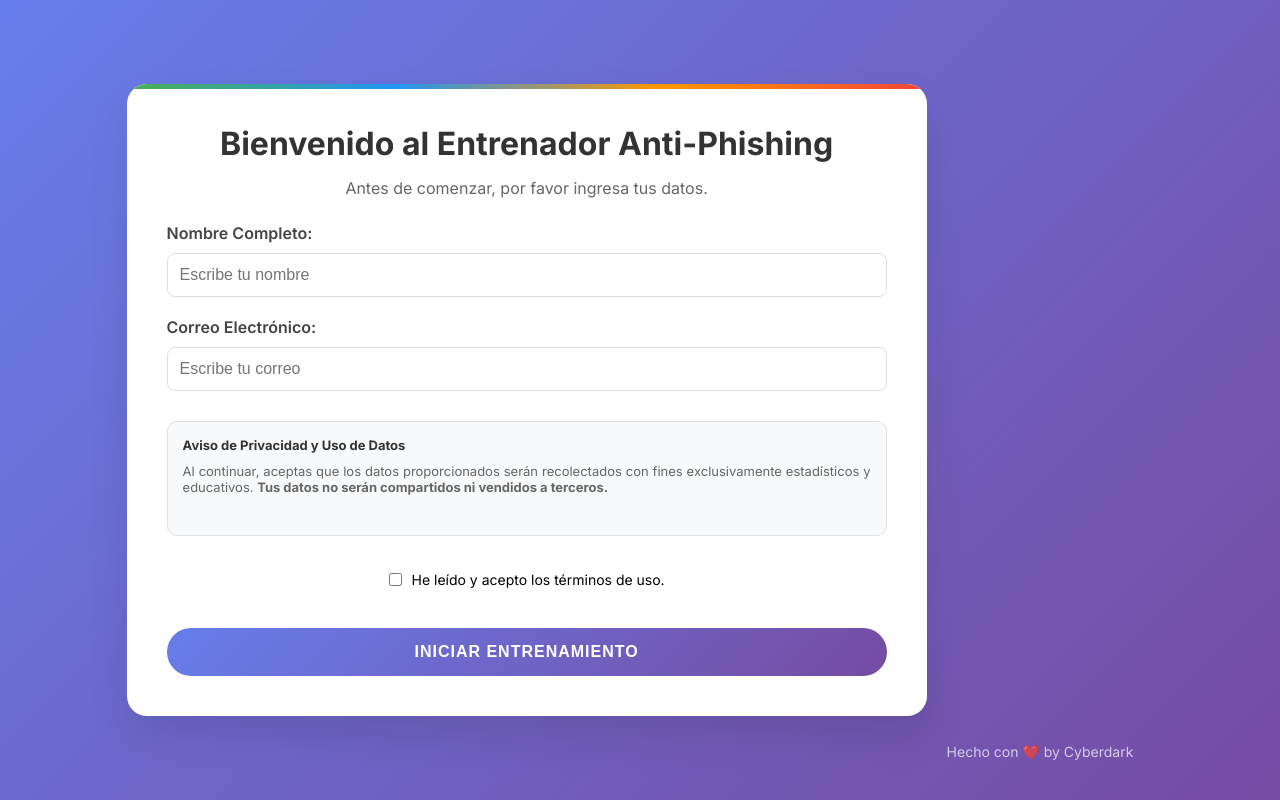
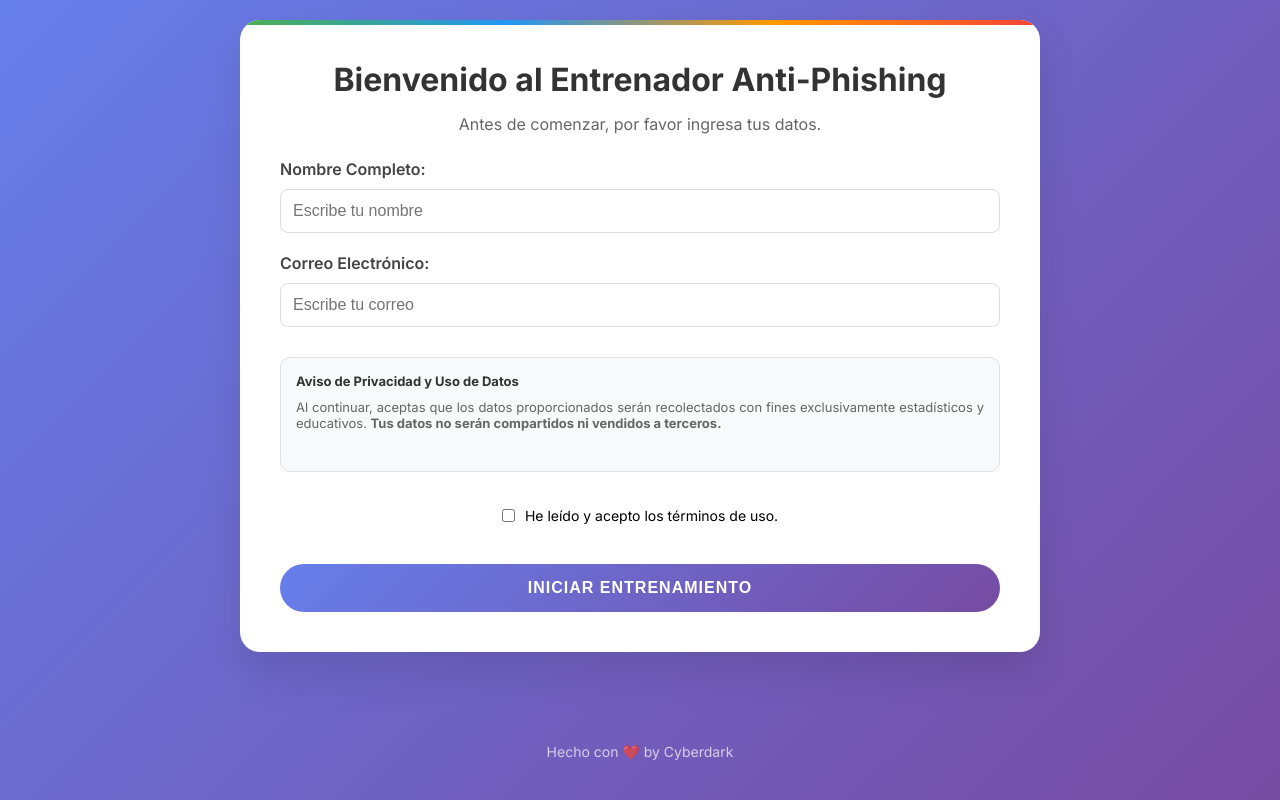
Before and after one commit to Cyberdark-Security/mi-entrenador-phishing, a Next.js app: page / in a window 1280 px wide. Built offline with nearby package versions, Linux system fonts and the light colour scheme.

Commit message:
correcion footer

```diff
--- a/app/globals.css
+++ b/app/globals.css
@@ -292,12 +292,24 @@
             margin-bottom: 15px;
         }
 
+/* Pega estas nuevas reglas en tu archivo, puedes reemplazar las anteriores del footer */
+
+.flex-container {
+  display: flex;
+  flex-direction: column;
+  min-height: 100vh; /* Asegura que el contenedor ocupe al menos toda la altura de la pantalla */
+}
+
+.main-content {
+  flex: 1; /* Hace que el contenido principal crezca para ocupar el espacio disponible */
+}
+
 .main-footer {
   text-align: center;
   padding: 20px;
-  margin-top: auto;
   color: rgba(255, 255, 255, 0.7);
   font-size: 14px;
+  width: 100%;
 }
 
 .main-footer p {
--- a/app/layout.tsx
+++ b/app/layout.tsx
@@ -16,8 +16,12 @@ export default function RootLayout({
 }>) {
   return (
     <html lang="es">
-      <body className={inter.className}>
-        {children}
+      {/* Añadimos una clase para aplicar flexbox */}
+      <body className={`${inter.className} flex-container`}>
+        {/* Envolvemos el contenido en una etiqueta <main> */}
+        <main className="main-content">
+          {children}
+        </main>
 
         <footer className="main-footer">
           <p>Hecho con ❤️ by Cyberdark</p>
```
